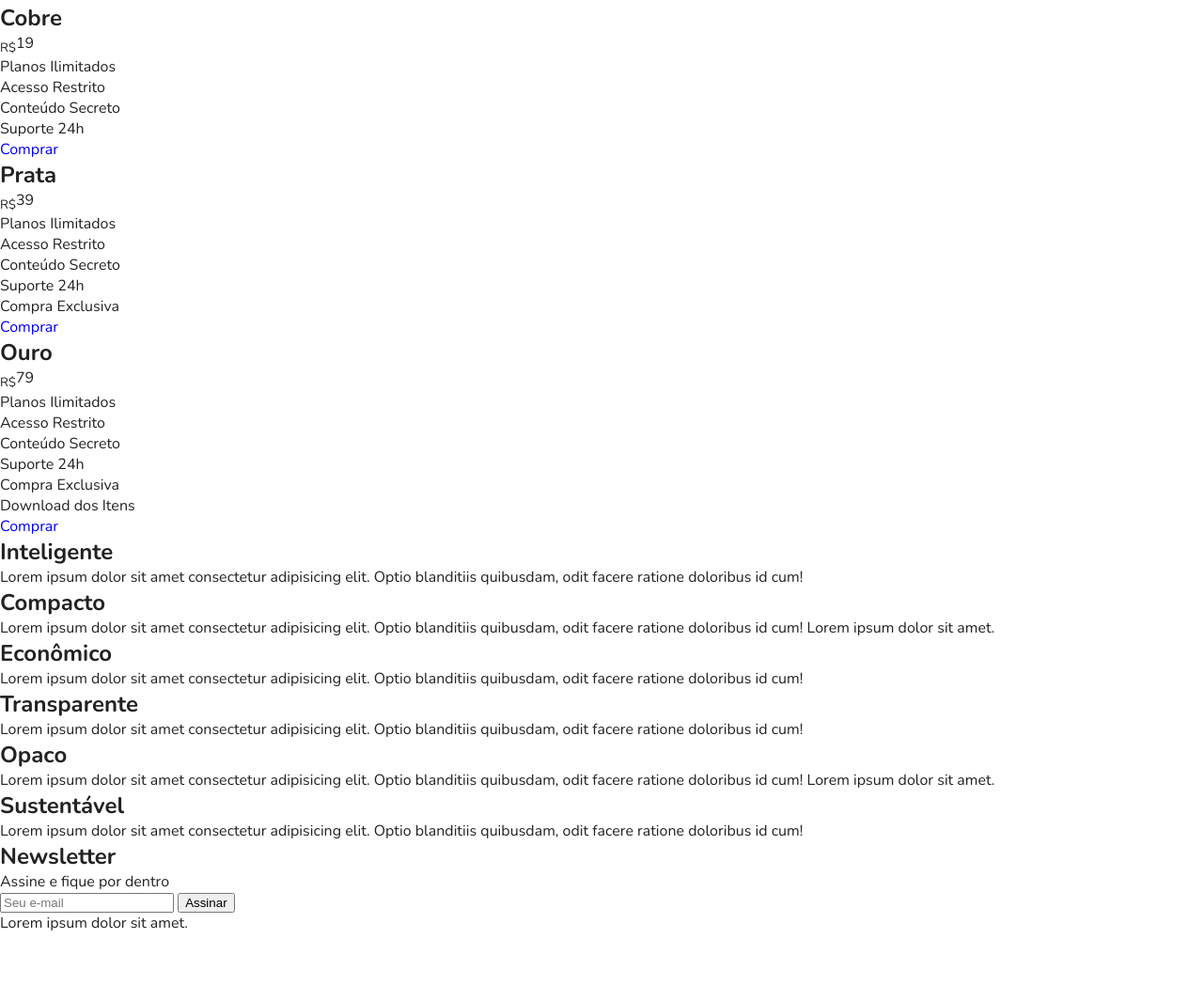
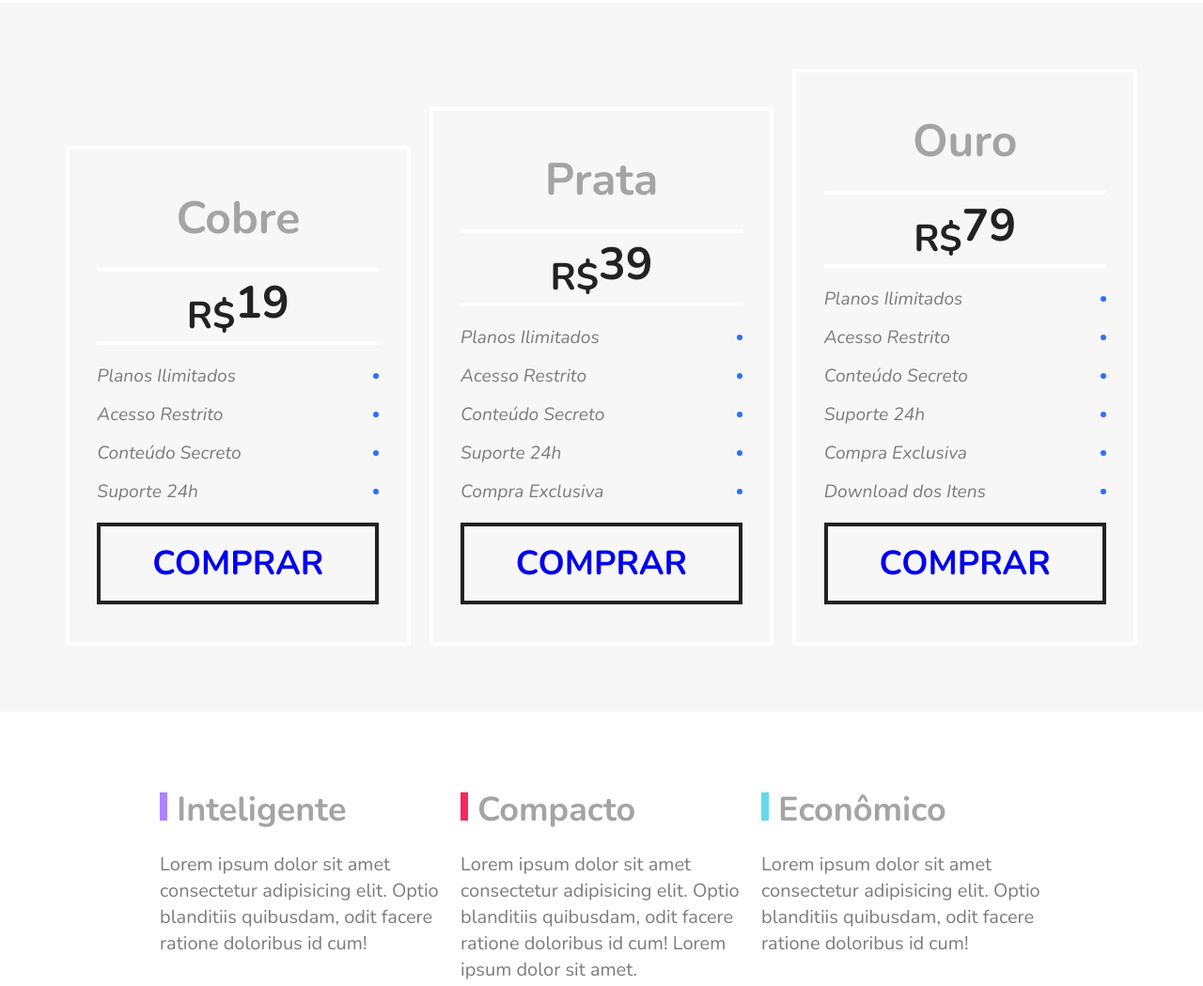
Before and after one commit to caahcavalcantte/flex-blog, a plain HTML site: page index.html in a window 1280 px wide. Shown: the part 1818-2867 px from the top of the page at 94% size. Before the commit the page ends 2811 px from the top, so only its background shows below. Drawn offline with nearby package versions, Linux system fonts and the light colour scheme.

Commit message:
finalizando section comprar, qualidade, newsletter e footer

```diff
--- a/assets/style.css
+++ b/assets/style.css
@@ -165,3 +165,224 @@ img{
 .blue{
   border-top: 8px solid #66d9eb;
 }
+
+.preco{
+  background: #f7f7f7;
+  padding: 60px;
+  display: flex;
+  flex-wrap: wrap;
+  align-items: flex-end;
+}
+.preco-item{
+  flex: 1 1 260px;
+  border: 4px solid #ffffff;
+  padding: 20px;
+  margin: 10px;
+}
+
+.preco-item h2{
+  font-size: 3em;
+  color: #a4a4a4;
+  text-align: center;
+  margin-top: 20px;
+
+}
+
+.preco-item span{
+  font-size: 3em;
+  max-width: 300px;
+  margin: 20px auto;
+  display: block;
+  text-align: center;
+  font-weight: bold;
+  padding: 10px 0 5p 0;
+  border-top:4px solid #ffffff ;
+  border-bottom:4px solid #ffffff ;
+}
+
+.preco-item sup {
+  font-size: 1.5rem;
+}
+
+.preco-item ul {
+  max-width: 300px;
+  margin: 20px auto;
+  font-size: 1.2em;
+  font-style: italic;
+  color: #7c7c7c;
+}
+
+.preco-item li::after{
+  content: '';
+  display: block;
+  width: 6px;
+  height: 6px;
+  background: #2c70ff;
+  border-radius: 50%;
+}
+
+.preco-item li {
+  display: flex;
+  justify-content: space-between;
+  align-items: center;
+  margin-bottom: 15px ;
+}
+
+.preco-item a{
+  max-width: 300px;
+  display: block;
+  margin: 20px auto;
+  border: 4px solid #222222;
+  text-transform: uppercase;
+  font-weight: bold;
+  font-size: 2.25em;
+  padding: 15px 0;
+  text-align: center;
+}
+
+@media (max-width:800px) {
+  .preco{
+    padding-left: 10px;
+    padding-right: 10px;
+  }
+
+  .preco .preco-item:nth-child(3){
+    order: -2;
+  }
+  .preco .preco-item:nth-child(2){
+    order: -1;
+  }
+}
+
+@media (max-width:265px) {
+
+  .preco{
+    background: #ffffff;
+  }
+  .preco-item{
+    background: #f7f7f7;
+  }
+}
+
+.qualidade {
+  max-width: 960px;
+  margin: 60px auto;
+  display: flex;
+  flex-wrap: wrap;
+}
+
+.qualidade-item{
+  flex: 1 1 300px;
+  margin: 20px 10px;
+}
+
+.qualidade-item  h2{
+  font-size: 2.25em;
+  color: #a4a4a4;
+  margin-bottom: 20px;
+}
+
+.qualidade-item h2::before{
+  content: '';
+  display: inline-block;
+  width: 8px;
+  height: 30px;
+  margin-right: 10px;
+  background: blue;
+}
+
+.qualidade-item:nth-of-type(3n+1) h2::before{
+  background: #ae81ff;
+}
+.qualidade-item:nth-of-type(3n+2) h2::before{
+  background: #f9265e;
+}
+.qualidade-item:nth-of-type(3n+3) h2::before{
+  background: #66d9eb;
+}
+
+.qualidade-item p{
+  font-size: 1.25em;
+  line-height: 1.4;
+  color: #7c7c7c;
+}
+
+.newsletter{
+  background: #f7f7f7;
+  padding: 60px calc((100% - 960px) / 2);
+  display: flex;
+  flex-wrap: wrap;
+}
+
+.newsletter-info{
+  flex: 1 1 200px;
+  margin: 0 10px;
+}
+
+.newsletter-info h1 {
+  font-size: 3em;
+  color: #a4a4a4;
+}
+
+.newsletter-info p{
+  font-size: 1.25em;
+  font-style: italic;
+  max-width: 230px;
+  color: #7c7c7c;
+  margin-bottom: 10px ;
+}
+
+.newsletter-form {
+  flex: 2 1 260px;
+  margin: 0 10px;
+  align-self: center;
+  display: flex;
+  flex-wrap: wrap;
+}
+
+.newsletter-form input{
+  flex: 1 1 260px;
+  font-size: 1.25em;
+  color: #7c7c7c;
+  font-style: italic;
+  font-family: 'Nunito', Arial, Helvetica, sans-serif;
+  border: 4px solid #2c70ff;
+  background: transparent;
+  padding: 15px 10px;
+  margin: 0px;
+  border-radius: 0px;
+}
+
+.newsletter-form button{
+  flex: 1 1 200px;
+  font-family: 'Nunito', Arial, Helvetica, sans-serif;
+  font-size: 2.25em;
+  font-weight: bold;
+  text-transform: uppercase;
+  background: #2c70ff;
+  color: #ffffff;
+  margin: 0px;
+  cursor: pointer;
+  border: 0px;
+  padding: 15px 10px;
+}
+
+@media (max-width:600px) {
+  .newsletter-form button{
+    font-size: 1.5em;
+  }
+}
+
+.footer{
+  display: flex;
+  background: #2c70ff;
+  align-items: center;
+  height: 200px;
+}
+
+.footer p{
+  flex: 1;
+  text-align: center;
+  font-size: 2.25em;
+  color: #122ab2;
+}
--- a/index.html
+++ b/index.html
@@ -108,7 +108,8 @@
     <!-- A tag section define uma seção do documento. A classe preco é usada para estilizar a seção "Preço" e o id preco é usado para navegação de âncoras. -->
     <section class="preco" id="preco">
       <!-- A div preco-iten define um item de preço individual. A classe preco-iten é usada para estilizar cada item de preço. -->
-      <div class="preco-iten">
+      <div class="preco-item">
+        <div class="media"></div>
         <h2>Cobre</h2>
         <!-- A tag span é usada para agrupar e estilizar conteúdo em linha. -->
         <span><sub>R$</sub>19</span>
@@ -123,7 +124,8 @@
         <a href="#">Comprar</a>
       </div>
 
-      <div class="preco-iten">
+      <div class="preco-item">
+        <div class="media"></div>
         <h2>Prata</h2>
         <span><sub>R$</sub>39</span>
         <ul>
@@ -136,7 +138,8 @@
         <a href="#">Comprar</a>
       </div>
 
-      <div class="preco-iten">
+      <div class="preco-item">
+        <div class="media"></div>
         <h2>Ouro</h2>
         <span><sub>R$</sub>79</span>
         <ul>
```
